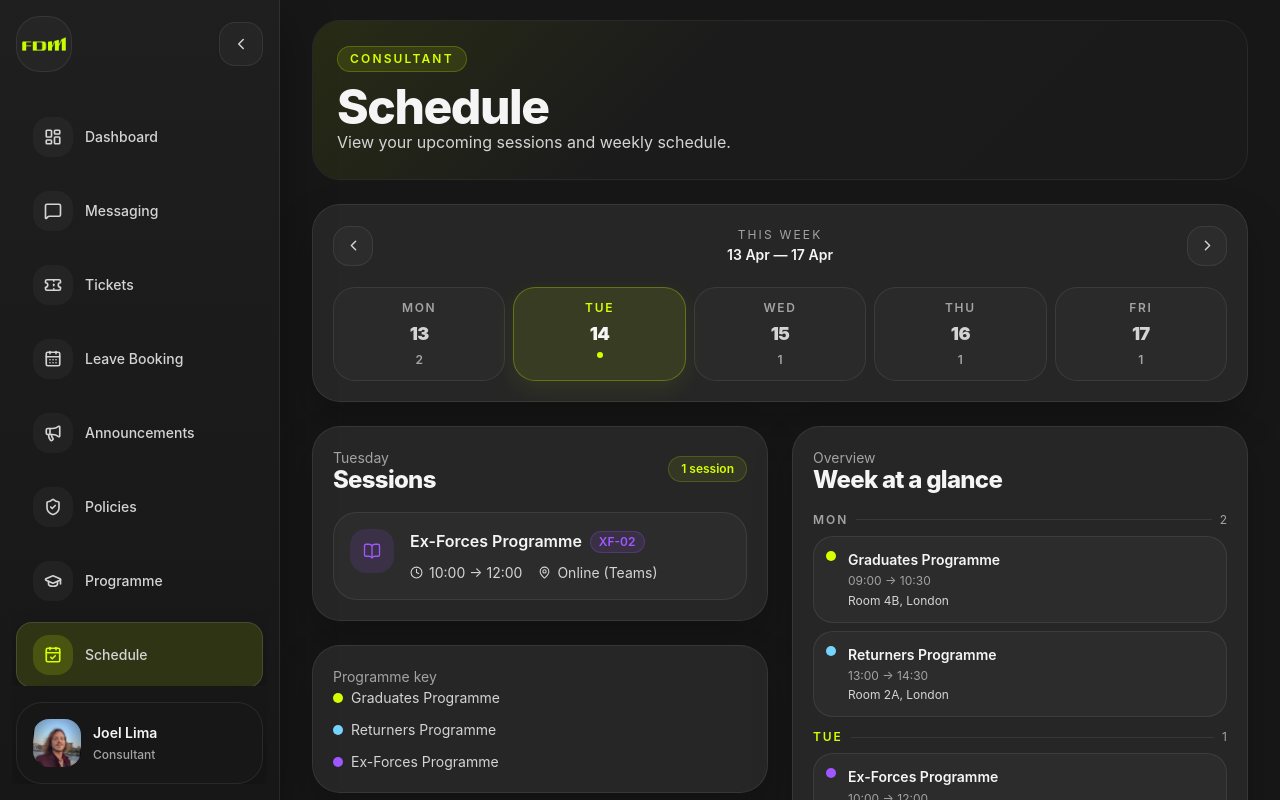
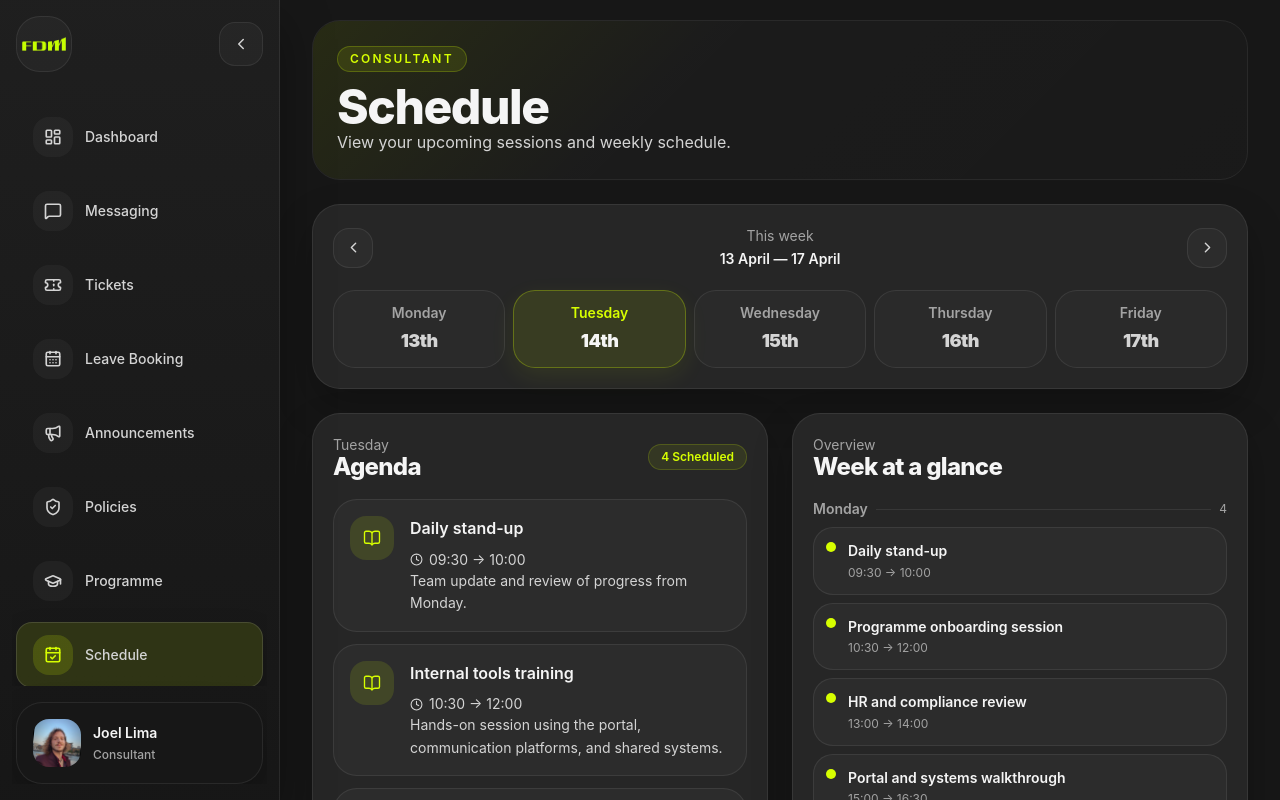
Before and after one commit to FowzanRaja/employee-portal, a React (Vite) app in the folder frontend/: page /consultants in a window 1280 px wide. Shown: the top 800 px of the page. Built offline with nearby package versions, Linux system fonts and the light colour scheme.

Commit message:
Login and schedule done

```diff
--- a/frontend/src/components/Login.jsx
+++ b/frontend/src/components/Login.jsx
@@ -10,62 +10,74 @@ export default function LoginForm(){
   const [showPasswordError, setShowPasswordError] = useState(false);
   const [firstSubmit, setFirstSubmit] = useState(true);
 
-  const isValidEmail = (email) => {
-    return /\S+@\S+\.\S+/.test(email);
-  };
+  const isValidEmail = (email) => /\S+@\S+\.\S+/.test(email)
 
   const handleChange = (e) => {
-    if (firstSubmit){return}
-    if (e.target.name === "email") {
-      setShowEmailError(!isValidEmail(e.target.value));
-    } else{
-      setShowPasswordError(!e.target.value || e.target.value.length === 0);
+    if (firstSubmit) return
+    if (e.target.name === 'email') {
+      setShowEmailError(!isValidEmail(e.target.value))
+    } else {
+      setShowPasswordError(!e.target.value || e.target.value.length === 0)
     }
   }
 
   const submit = (e) => {
-    e.preventDefault();
-    setFirstSubmit(false);
-    const formData = new FormData(e.target);
-    const email = formData.get('email');
-    const password = formData.get('password');
+    e.preventDefault()
+    setFirstSubmit(false)
+    const formData = new FormData(e.target)
+    const email = formData.get('email')
+    const password = formData.get('password')
 
-    setShowEmailError(!isValidEmail(email));
-    setShowPasswordError(!password || password.length === 0);
-    let canSubmit = ((isValidEmail(email)) && !(!password || password.length === 0));
+    setShowEmailError(!isValidEmail(email))
+    setShowPasswordError(!password || password.length === 0)
+    const canSubmit = isValidEmail(email) && !!password
 
-    if (canSubmit){
-      navigate('/dashboard');
+    if (canSubmit) {
+      navigate('/dashboard')
     }
   }
 
-  return <div className="flex flex-col items-center justify-center p-4 h-screen"> {/* Whole view wrapper*/}
-    <form onSubmit={submit} className="
-    rounded-[28px]
-    border
-    border-[color:var(--fdm-border)]
-    bg-[linear-gradient(180deg,rgba(255,255,255,0.045),rgba(255,255,255,0.02))]
-    p-5
-    shadow-[0_18px_40px_rgba(0,0,0,0.24)]
-    w-5/8
-    h-auto
-    flex-col
-    items-center
-    justify-center"> {/* FORM DIV */}
+  return (
+    <section className="mx-auto flex h-screen w-full max-w-7xl items-center justify-center px-4">
+      <div className="w-full max-w-2xl">
+        <form onSubmit={submit} className="rounded-[28px] border border-[color:var(--fdm-border)] bg-[var(--fdm-surface)] p-10 shadow-[0_18px_40px_rgba(0,0,0,0.24)]">
+          <div className="relative mb-6">
+            <img src={fdmLogo} alt="FDM Logo" className="w-20 absolute left-2 top-1/2 -translate-y-1/2" />
+            <h1 className="text-3xl font-black text-[var(--fdm-text)] text-center">Login</h1>
+          </div>
 
-      <div className="flex items-center relative mb-6"> {/* Top line: Logo + Title */}
-          <img src={fdmLogo} alt="FDM Logo" className="w-22 absolute left-0"/>
-          <p className="text-center text-4xl font-bold flex-1 w-full"> Login </p>
+          <div className="mt-4 flex flex-col gap-4">
+            <div>
+              <label className="text-xs text-[var(--fdm-text-muted)] mb-1 block">Email address</label>
+              <input
+                placeholder="you@example.com"
+                name="email"
+                onChange={handleChange}
+                className={`w-full rounded-md border border-[color:var(--fdm-border)] bg-[#1a1a1a] px-4 py-3 text-base text-[var(--fdm-text)] focus:outline-none focus:ring-1 ${showEmailError ? 'border-red-500 focus:border-red-400 focus:ring-red-400' : 'focus:border-[var(--fdm-lime)] focus:ring-[var(--fdm-lime)]'}`}
+              />
+              {showEmailError && <p className="text-red-500 text-xs mt-1">Please enter a valid email address.</p>}
+            </div>
+
+            <div>
+              <label className="text-xs text-[var(--fdm-text-muted)] mb-1 block">Password</label>
+              <input
+                placeholder="Password"
+                type="password"
+                name="password"
+                onChange={handleChange}
+                className={`w-full rounded-md border border-[color:var(--fdm-border)] bg-[#1a1a1a] px-4 py-3 text-base text-[var(--fdm-text)] focus:outline-none focus:ring-1 ${showPasswordError ? 'border-red-500 focus:border-red-400 focus:ring-red-400' : 'focus:border-[var(--fdm-lime)] focus:ring-[var(--fdm-lime)]'}`}
+              />
+              {showPasswordError && <p className="text-red-500 text-xs mt-1">Please enter a password.</p>}
+            </div>
+
+            <div className="mt-6">
+              <button type="submit" className={`fdm-btn fdm-btn-primary w-full py-3 text-lg ${!(firstSubmit === false && !showEmailError && !showPasswordError) ? 'opacity-90' : ''}`}>
+                Login
+              </button>
+            </div>
+          </div>
+        </form>
       </div>
-      <div className='mb-4'> <p className="text-center text-xl text-[#a3a3a3]"> Welcome to the FDM Employee Portal </p> </div>
-      <div className='flex flex-col items-center'>
-          <input placeholder="Email Address" name="email" onChange={handleChange} className={`transition-all duration-300 ease-in-out focus:outline-none focus:ring-1 w-9/10 p-2 border ${showEmailError ? "border-red-500 focus:border-red-400 focus:ring-red-400" : "focus:border-[#c5ff00] focus:ring-[#c5ff00] border-[#303030] "} rounded-md bg-[#1a1a1a]`}></input>
-          {showEmailError && (<p className="text-red-500 text-s text-left w-18/20"> Please enter a valid email address. </p>)}
-
-          <input placeholder="Password" type="password" name="password" onChange={handleChange} className={`transition-all duration-300 ease-in-out focus:outline-none focus:ring-1 w-9/10  p-2 border ${showEmailError ? "mt-2 " : "mt-6 "} ${showPasswordError ? "border-red-500 focus:border-red-400 focus:ring-red-400" : " focus:border-[#c5ff00] focus:ring-[#c5ff00] border-[#303030] mb-2"} rounded-md bg-[#1a1a1a]`}></input>
-          {showPasswordError && (<p className="text-red-500 text-s text-left w-18/20"> Please enter a password. </p>)}
-      </div>
-      <div className="flex justify-center"> <button type="submit" className="transition-all duration-300 ease-in-out w-1/4 mt-6 mb-1 p-2 py-5 bg-[#c5ff00] text-black rounded-3xl hover:bg-[#a3dd00] hover:-translate-y-0.75"> <h3> Login </h3> </button> </div>
-    </form>
-  </div>
+    </section>
+  )
 }
--- a/frontend/src/pages/ConsultantsPage.jsx
+++ b/frontend/src/pages/ConsultantsPage.jsx
@@ -1,7 +1,6 @@
 import { useState } from 'react'
 import {
   CalendarCheck,
-  MapPin,
   Clock,
   ChevronLeft,
   ChevronRight,
@@ -10,22 +9,38 @@ import {
 } from 'lucide-react'
 import Title from '../components/Title'
 
-const DAYS = ['Mon', 'Tue', 'Wed', 'Thu', 'Fri']
+const DAYS = ['Monday', 'Tuesday', 'Wednesday', 'Thursday', 'Friday']
 const FULL_DAYS = ['Monday', 'Tuesday', 'Wednesday', 'Thursday', 'Friday']
 
-const WEEK_DATES = (() => {
+function getWeekDates(offset = 0) {
   const today = new Date()
   const monday = new Date(today)
-  monday.setDate(today.getDate() - ((today.getDay() + 6) % 7))
+  // compute this week's Monday, then shift by offset weeks
+  monday.setDate(today.getDate() - ((today.getDay() + 6) % 7) + offset * 7)
   return Array.from({ length: 5 }, (_, i) => {
     const d = new Date(monday)
     d.setDate(monday.getDate() + i)
     return d
   })
-})()
+}
 
 function formatDate(date) {
-  return date.toLocaleDateString('en-GB', { day: 'numeric', month: 'short' })
+  return date.toLocaleDateString('en-GB', { day: 'numeric', month: 'long' })
+}
+
+function ordinal(n) {
+  const v = n % 100
+  if (v >= 11 && v <= 13) return `${n}th`
+  switch (n % 10) {
+    case 1:
+      return `${n}st`
+    case 2:
+      return `${n}nd`
+    case 3:
+      return `${n}rd`
+    default:
+      return `${n}th`
+  }
 }
 
 function isToday(date) {
@@ -38,65 +53,224 @@ function isToday(date) {
 }
 
 const INITIAL_SESSIONS = [
+  // Monday
   {
     id: 1,
     day: 0,
-    startTime: '09:00',
-    endTime: '10:30',
-    programme: 'Graduates Programme',
+    startTime: '09:30',
+    endTime: '10:00',
+    programme: 'Daily stand-up',
     programmeType: 'GraduateProgramme',
-    location: 'Room 4B, London',
-    no: 'GR-01',
+    location: '',
+    description: 'Short team check-in to review priorities and any blockers for the week.',
   },
   {
     id: 2,
     day: 0,
-    startTime: '13:00',
-    endTime: '14:30',
-    programme: 'Returners Programme',
-    programmeType: 'ReturnerProgramme',
-    location: 'Room 2A, London',
-    no: 'RT-03',
+    startTime: '10:30',
+    endTime: '12:00',
+    programme: 'Programme onboarding session',
+    programmeType: 'GraduateProgramme',
+    location: '',
+    description: 'Introduction to the week’s objectives, expectations, and key activities.',
   },
   {
     id: 3,
-    day: 1,
-    startTime: '10:00',
-    endTime: '12:00',
-    programme: 'Ex-Forces Programme',
-    programmeType: 'ExForcesProgramme',
-    location: 'Online (Teams)',
-    no: 'XF-02',
+    day: 0,
+    startTime: '13:00',
+    endTime: '14:00',
+    programme: 'HR and compliance review',
+    programmeType: 'ReturnerProgramme',
+    location: '',
+    description: 'Overview of company policies, compliance modules, and required acknowledgements.',
   },
   {
     id: 4,
-    day: 2,
-    startTime: '09:30',
-    endTime: '11:00',
-    programme: 'Graduates Programme',
-    programmeType: 'GraduateProgramme',
-    location: 'Room 4B, London',
-    no: 'GR-02',
+    day: 0,
+    startTime: '15:00',
+    endTime: '16:30',
+    programme: 'Portal and systems walkthrough',
+    programmeType: 'ReturnerProgramme',
+    location: '',
+    description: 'Guided session covering leave requests, tickets, announcements, and documents.',
   },
+
+  // Tuesday
   {
     id: 5,
-    day: 3,
-    startTime: '14:00',
-    endTime: '15:30',
-    programme: 'Returners Programme',
-    programmeType: 'ReturnerProgramme',
-    location: 'Room 1C, Manchester',
-    no: 'RT-04',
+    day: 1,
+    startTime: '09:30',
+    endTime: '10:00',
+    programme: 'Daily stand-up',
+    programmeType: 'GraduateProgramme',
+    location: '',
+    description: 'Team update and review of progress from Monday.',
   },
   {
     id: 6,
+    day: 1,
+    startTime: '10:30',
+    endTime: '12:00',
+    programme: 'Internal tools training',
+    programmeType: 'GraduateProgramme',
+    location: '',
+    description: 'Hands-on session using the portal, communication platforms, and shared systems.',
+  },
+  {
+    id: 7,
+    day: 1,
+    startTime: '13:30',
+    endTime: '15:00',
+    programme: 'Technical refresher workshop',
+    programmeType: 'ExForcesProgramme',
+    location: '',
+    description: 'Refresher session focused on core technical skills and best practices.',
+  },
+  {
+    id: 8,
+    day: 1,
+    startTime: '15:30',
+    endTime: '16:30',
+    programme: 'Independent practice',
+    programmeType: 'ExForcesProgramme',
+    location: '',
+    description: 'Time allocated to complete onboarding tasks and system exercises.',
+  },
+
+  // Wednesday
+  {
+    id: 9,
+    day: 2,
+    startTime: '09:30',
+    endTime: '10:00',
+    programme: 'Daily stand-up',
+    programmeType: 'GraduateProgramme',
+    location: '',
+    description: 'Morning check-in to review progress and raise any support needs.',
+  },
+  {
+    id: 10,
+    day: 2,
+    startTime: '10:30',
+    endTime: '12:00',
+    programme: 'Project simulation session',
+    programmeType: 'GraduateProgramme',
+    location: '',
+    description: 'Practical exercise based on a realistic team or client scenario.',
+  },
+  {
+    id: 11,
+    day: 2,
+    startTime: '13:00',
+    endTime: '14:00',
+    programme: 'Manager check-in',
+    programmeType: 'ReturnerProgramme',
+    location: '',
+    description: 'One-to-one or small group session to discuss progress, feedback, and next steps.',
+  },
+  {
+    id: 12,
+    day: 2,
+    startTime: '14:30',
+    endTime: '16:00',
+    programme: 'Documentation and policy review',
+    programmeType: 'ReturnerProgramme',
+    location: '',
+    description: 'Time to review key policies, programme notes, and internal guidance.',
+  },
+
+  // Thursday
+  {
+    id: 13,
+    day: 3,
+    startTime: '09:30',
+    endTime: '10:00',
+    programme: 'Daily stand-up',
+    programmeType: 'GraduateProgramme',
+    location: '',
+    description: 'Team sync and preparation for the remainder of the week.',
+  },
+  {
+    id: 14,
+    day: 3,
+    startTime: '10:30',
+    endTime: '12:00',
+    programme: 'Workflow and delivery session',
+    programmeType: 'GraduateProgramme',
+    location: '',
+    description: 'Session covering team processes, task ownership, and working expectations.',
+  },
+  {
+    id: 15,
+    day: 3,
+    startTime: '13:30',
+    endTime: '15:00',
+    programme: 'Collaboration tools workshop',
+    programmeType: 'ExForcesProgramme',
+    location: '',
+    description: 'Practical session using communication and project tracking tools.',
+  },
+  {
+    id: 16,
+    day: 3,
+    startTime: '15:30',
+    endTime: '16:30',
+    programme: 'Task completion window',
+    programmeType: 'ExForcesProgramme',
+    location: '',
+    description: 'Time to complete remaining onboarding actions and follow-up tasks.',
+  },
+
+  // Friday
+  {
+    id: 17,
     day: 4,
-    startTime: '11:00',
-    endTime: '12:30',
-    programme: 'Ex-Forces Programme',
-    programmeType: 'ExForcesProgramme',
-    location: 'Online (Teams)',
-    no: 'XF-03',
+    startTime: '09:30',
+    endTime: '10:00',
+    programme: 'Daily stand-up',
+    programmeType: 'GraduateProgramme',
+    location: '',
+    description: 'Final team check-in of the week.',
+  },
+  {
+    id: 18,
+    day: 4,
+    startTime: '10:30',
+    endTime: '12:00',
+    programme: 'Weekly review session',
+    programmeType: 'GraduateProgramme',
+    location: '',
+    description: 'Review of learning, completed tasks, and overall progress through the programme.',
+  },
+  {
+    id: 19,
+    day: 4,
+    startTime: '13:00',
+    endTime: '14:00',
+    programme: 'Feedback and reflection',
+    programmeType: 'ReturnerProgramme',
+    location: '',
+    description: 'Opportunity to discuss challenges, ask questions, and reflect on the week.',
+  },
+  {
+    id: 20,
+    day: 4,
+    startTime: '14:30',
+    endTime: '15:30',
+    programme: 'Next steps briefing',
+    programmeType: 'ReturnerProgramme',
+    location: '',
+    description: 'Overview of upcoming expectations, project readiness, and future sessions.',
+  },
+  {
+    id: 21,
+    day: 4,
+    startTime: '15:30',
+    endTime: '16:30',
+    programme: 'Admin and wrap-up',
+    programmeType: 'ReturnerProgramme',
+    location: '',
+    description: 'Final time to complete any outstanding actions before the week ends.',
   },
 ]
 
@@ -107,15 +281,34 @@ const PROGRAMME_ACCENTS = {
     icon: 'text-[var(--fdm-lime)] bg-[rgba(215,255,0,0.12)]',
   },
   ReturnerProgramme: {
-    pill: 'bg-[rgba(53,200,255,0.12)] text-sky-300 border-[rgba(53,200,255,0.22)]',
-    dot: 'bg-sky-300',
-    icon: 'text-sky-300 bg-[rgba(53,200,255,0.12)]',
+    pill: 'bg-[rgba(215,255,0,0.12)] text-[var(--fdm-lime)] border-[rgba(215,255,0,0.22)]',
+    dot: 'bg-[var(--fdm-lime)]',
+    icon: 'text-[var(--fdm-lime)] bg-[rgba(215,255,0,0.12)]',
   },
   ExForcesProgramme: {
-    pill: 'bg-[rgba(159,87,255,0.12)] text-[var(--fdm-purple)] border-[rgba(159,87,255,0.22)]',
-    dot: 'bg-[var(--fdm-purple)]',
-    icon: 'text-[var(--fdm-purple)] bg-[rgba(159,87,255,0.12)]',
+    pill: 'bg-[rgba(215,255,0,0.12)] text-[var(--fdm-lime)] border-[rgba(215,255,0,0.22)]',
+    dot: 'bg-[var(--fdm-lime)]',
+    icon: 'text-[var(--fdm-lime)] bg-[rgba(215,255,0,0.12)]',
   },
+}
+
+const CATEGORY_ACCENTS = {
+  Standup: { color: 'var(--fdm-lime)' },
+  Onboarding: { color: 'var(--fdm-purple)' },
+  HR: { color: 'var(--fdm-orange, #FFB547)' },
+  Systems: { color: 'var(--fdm-sky, #35C8FF)' },
+  Training: { color: 'var(--fdm-blue, #3B82F6)' },
+  Practice: { color: 'var(--fdm-cyan, #06B6D4)' },
+  Simulation: { color: 'var(--fdm-teal, #14B8A6)' },
+  Manager: { color: 'var(--fdm-amber, #F59E0B)' },
+  Documentation: { color: 'var(--fdm-fuchsia, #D946EF)' },
+  Workflow: { color: 'var(--fdm-emerald, #10B981)' },
+  Collaboration: { color: 'var(--fdm-rose, #FB7185)' },
+  Tasks: { color: 'var(--fdm-violet, #8B5CF6)' },
+  Review: { color: 'var(--fdm-indigo, #6366F1)' },
+  Feedback: { color: 'var(--fdm-yellow, #FBBF24)' },
+  NextSteps: { color: 'var(--fdm-slate, #64748B)' },
+  Admin: { color: 'var(--fdm-gray, #9CA3AF)' },
 }
 
 function Surface({ className = '', children }) {
@@ -158,9 +351,11 @@ function SessionCard({ session, compact = false }) {
       <div className="flex-1 min-w-0">
         <div className="flex flex-wrap items-center gap-2">
           <p className="text-base font-semibold text-[var(--fdm-text)]">{session.programme}</p>
-          <span className={`inline-flex items-center rounded-full border px-2 py-0.5 text-xs font-semibold ${accent.pill}`}>
-            {session.no}
-          </span>
+          {session.no && (
+            <span className={`inline-flex items-center rounded-full border px-2 py-0.5 text-xs font-semibold ${accent.pill}`}>
+              {session.no}
+            </span>
+          )}
         </div>
 
         <div className="mt-2 flex flex-wrap gap-x-4 gap-y-1">
@@ -168,11 +363,14 @@ function SessionCard({ session, compact = false }) {
             <Clock size={13} className="shrink-0" />
             {session.startTime} → {session.endTime}
           </span>
-          <span className="flex items-center gap-1.5 text-sm text-[var(--fdm-text-soft)]">
-            <MapPin size={13} className="shrink-0" />
-            {session.location}
-          </span>
+          {session.location && (
+            <span className="text-sm text-[var(--fdm-text-soft)]">{session.location}</span>
+          )}
         </div>
+
+        {session.description && (
+          <p className="mt-3 text-sm text-[var(--fdm-text-soft)]">{session.description}</p>
+        )}
       </div>
     </div>
   )
@@ -187,6 +385,7 @@ export default function ConsultantsPage() {
 
   const sessionsForDay = INITIAL_SESSIONS.filter((s) => s.day === selectedDay)
   const totalSessions = INITIAL_SESSIONS.length
+  const WEEK_DATES = getWeekDates(weekOffset)
 
   const weekLabel = weekOffset === 0
     ? 'This week'
@@ -216,9 +415,9 @@ export default function ConsultantsPage() {
           </button>
 
           <div className="text-center">
-            <p className="text-xs uppercase tracking-[0.18em] text-[var(--fdm-text-muted)]">
-              {weekLabel}
-            </p>
+            <p className="text-sm text-[var(--fdm-text-muted)]">
+                {weekLabel}
+              </p>
             <p className="mt-0.5 text-sm font-semibold text-[var(--fdm-text)]">
               {formatDate(WEEK_DATES[0])} — {formatDate(WEEK_DATES[4])}
             </p>
@@ -252,20 +451,13 @@ export default function ConsultantsPage() {
                     : 'border-[color:var(--fdm-border)] bg-[rgba(255,255,255,0.02)] hover:border-[rgba(255,255,255,0.12)] hover:bg-[rgba(255,255,255,0.04)]',
                 ].join(' ')}
               >
-                <span className={`text-xs font-semibold uppercase tracking-[0.14em] ${active ? 'text-[var(--fdm-lime)]' : 'text-[var(--fdm-text-muted)]'}`}>
+                <span className={`text-sm font-semibold ${active ? 'text-[var(--fdm-lime)]' : 'text-[var(--fdm-text-muted)]'}`}>
                   {label}
                 </span>
                 <span className={`text-lg font-black tracking-[-0.03em] ${active ? 'text-[var(--fdm-text)]' : 'text-[var(--fdm-text-soft)]'}`}>
-                  {date.getDate()}
+                  {ordinal(date.getDate())}
                 </span>
-                {today && (
-                  <span className="h-1.5 w-1.5 rounded-full bg-[var(--fdm-lime)]" />
-                )}
-                {count > 0 && !today && (
-                  <span className={`text-xs font-semibold ${active ? 'text-[var(--fdm-lime)]' : 'text-[var(--fdm-text-muted)]'}`}>
-                    {count}
-                  </span>
-                )}
+                {/* removed today dot per design request */}
               </button>
             )
           })}
@@ -279,12 +471,12 @@ export default function ConsultantsPage() {
               <div>
                 <p className="text-sm text-[var(--fdm-text-muted)]">{FULL_DAYS[selectedDay]}</p>
                 <h2 className="mt-1 text-2xl font-black tracking-[-0.03em] text-[var(--fdm-text)]">
-                  Sessions
+                  Agenda
                 </h2>
               </div>
               {sessionsForDay.length > 0 && (
                 <span className="rounded-full border border-[rgba(215,255,0,0.18)] bg-[rgba(215,255,0,0.08)] px-3 py-1 text-xs font-semibold text-[var(--fdm-lime)]">
-                  {sessionsForDay.length} session{sessionsForDay.length !== 1 ? 's' : ''}
+                  {sessionsForDay.length} Scheduled
                 </span>
               )}
             </div>
@@ -292,7 +484,7 @@ export default function ConsultantsPage() {
             {sessionsForDay.length === 0 ? (
               <div className="flex flex-col items-center justify-center rounded-[24px] border border-dashed border-[rgba(255,255,255,0.08)] py-12 text-center">
                 <CalendarCheck size={32} className="mb-3 text-[var(--fdm-text-muted)]" />
-                <p className="text-sm font-semibold text-[var(--fdm-text-soft)]">No sessions scheduled</p>
+                <p className="text-sm font-semibold text-[var(--fdm-text-soft)]">No scheduled items</p>
                 <p className="mt-1 text-xs text-[var(--fdm-text-muted)]">Enjoy your free day</p>
               </div>
             ) : (
@@ -304,24 +496,7 @@ export default function ConsultantsPage() {
             )}
           </Surface>
 
-          <Surface>
-            <p className="mb-4 text-sm text-[var(--fdm-text-muted)]">Programme key</p>
-            <div className="flex flex-col gap-3">
-              {Object.entries(PROGRAMME_ACCENTS).map(([type, accent]) => {
-                const label = type
-                  .replace('Programme', ' Programme')
-                  .replace('Returner', 'Returners')
-                  .replace('ExForces', 'Ex-Forces')
-                  .replace('Graduate', 'Graduates')
-                return (
-                  <div key={type} className="flex items-center gap-2">
-                    <span className={`h-2.5 w-2.5 rounded-full ${accent.dot}`} />
-                    <span className="text-sm text-[var(--fdm-text-soft)]">{label}</span>
-                  </div>
-                )
-              })}
-            </div>
-          </Surface>
+
         </div>
 
         <Surface>
@@ -346,7 +521,7 @@ export default function ConsultantsPage() {
                       'mb-2 flex w-full items-center gap-2 text-left',
                     ].join(' ')}
                   >
-                    <span className={`text-xs font-semibold uppercase tracking-[0.16em] ${active ? 'text-[var(--fdm-lime)]' : 'text-[var(--fdm-text-muted)]'}`}>
+                    <span className={`text-sm font-semibold ${active ? 'text-[var(--fdm-lime)]' : 'text-[var(--fdm-text-muted)]'}`}>
                       {day}
                     </span>
                     <span className="h-px flex-1 bg-[var(--fdm-border)]" />
```
